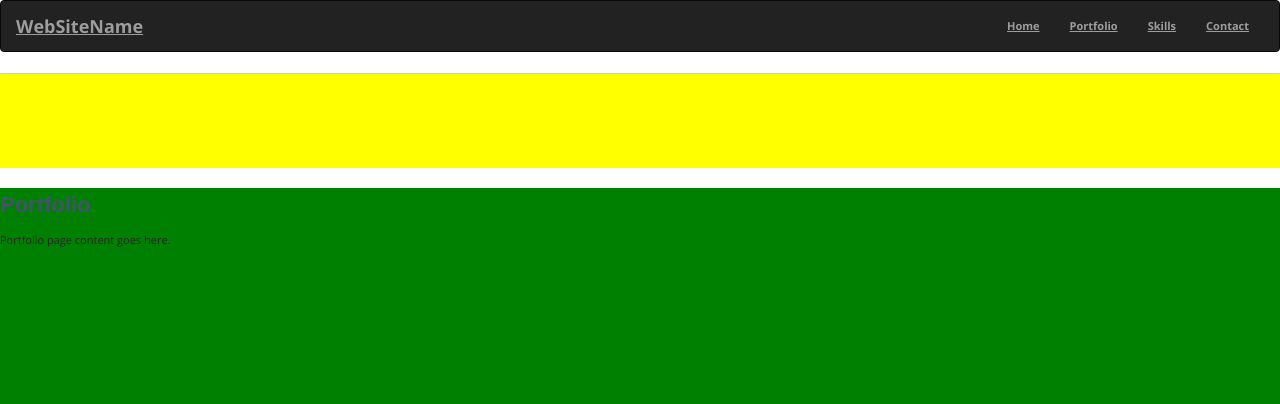
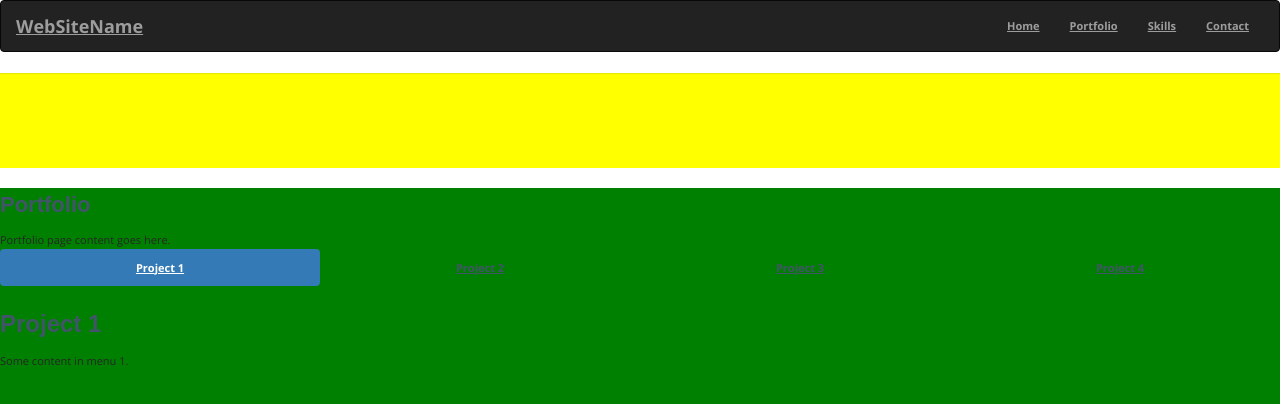
Before and after one commit to laseq/laseq.github.io, a Jekyll site: the page built from index.html, in a window 1280 px wide and 900 px high, scrolled down 1332 px. Shown: the top 404 px of the window. Built offline with Jekyll 4.4.1, drawn with Linux system fonts in a browser that asks for light colours; nearby versions of some CDN libraries; some web fonts are replaced; comment, search, counter and statistics services are not loaded.

Commit message:
Got the basic framework for the nav/pill tabs working in the portfolio section

```diff
--- a/_includes/section-portfolio.html
+++ b/_includes/section-portfolio.html
@@ -1,3 +1,29 @@
 <a id="portfolio" class="smooth"></a>
 <h2>Portfolio</h2>
 Portfolio page content goes here.
+
+<ul class="nav nav-pills nav-justified">
+  <li class="active"><a data-toggle="pill" href="#project1">Project 1</a></li>
+  <li><a data-toggle="pill" href="#project2">Project 2</a></li>
+  <li><a data-toggle="pill" href="#project3">Project 3</a></li>
+  <li><a data-toggle="pill" href="#project4">Project 4</a></li>
+</ul>
+
+<div class="tab-content">
+  <div id="project1" class="tab-pane fade in active">
+    <h3>Project 1</h3>
+    <p>Some content in menu 1.</p>
+  </div>
+  <div id="project2" class="tab-pane fade">
+    <h3>Project 2</h3>
+    <p>Some content in menu 2.</p>
+  </div>
+  <div id="project3" class="tab-pane fade">
+    <h3>Project 3</h3>
+    <p>Some content in menu 3.</p>
+  </div>
+  <div id="project4" class="tab-pane fade">
+    <h3>Project 4</h3>
+    <p>Some content in menu 4.</p>
+  </div>
+</div>
```
Also changed, not shown: about.md (+0 -8 lines).
